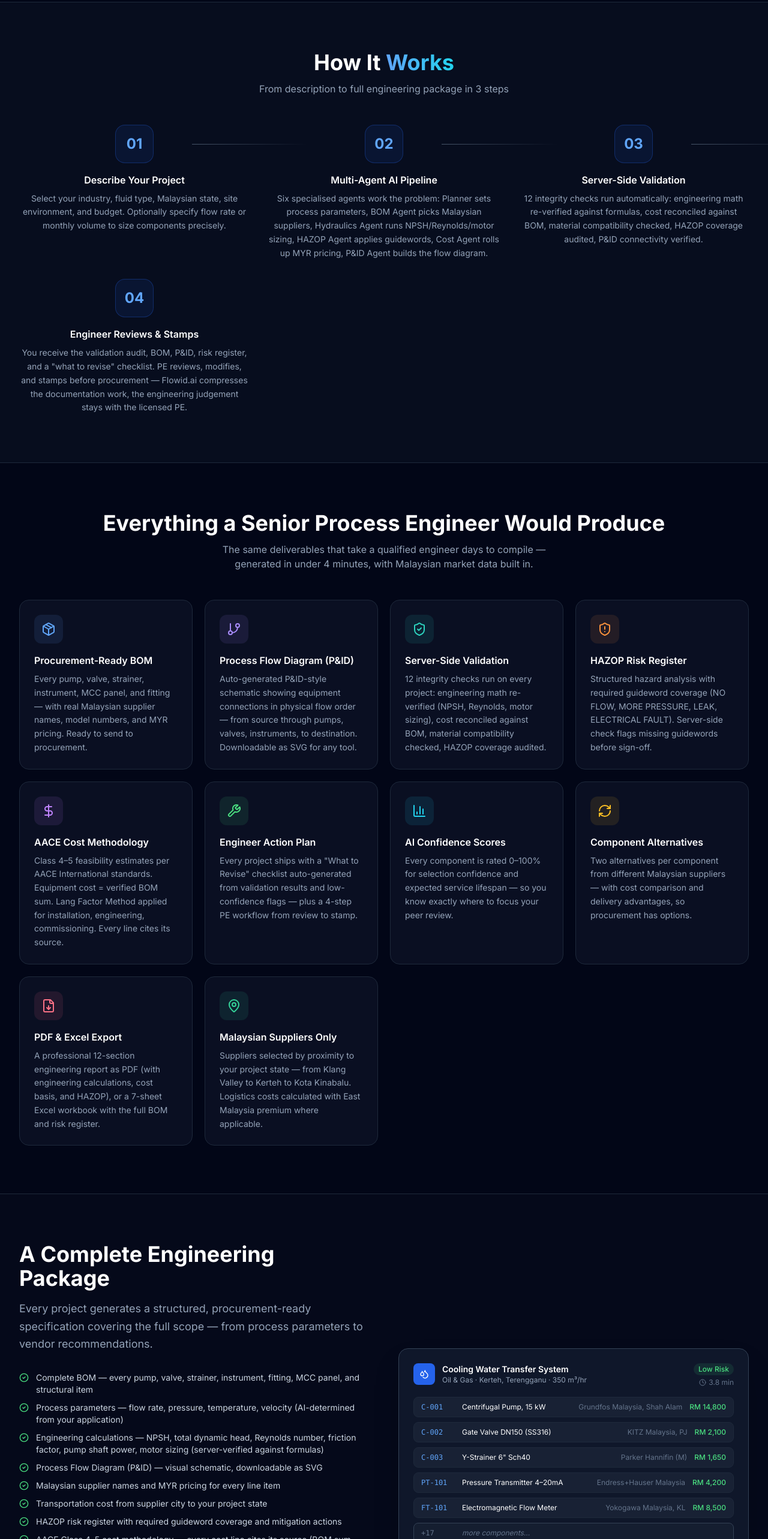
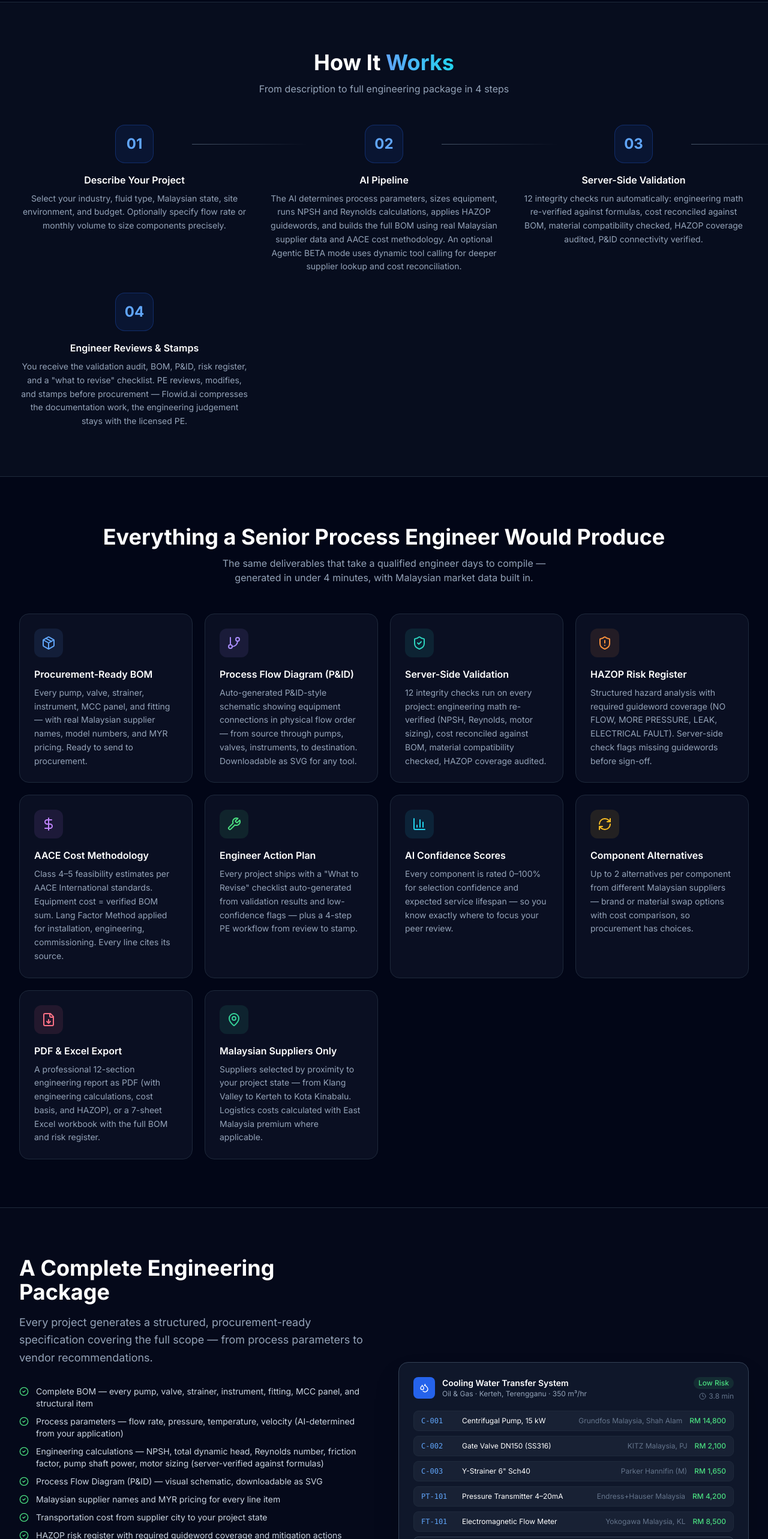
Before and after one commit to AliMGhalab/Flowid.ai, a Next.js app: page / in a window 1280 px wide. Shown: the part 2660-5226 px from the top of the page at 60% size. Built offline with nearby package versions, Linux system fonts and the light colour scheme; no server answers.

Commit message:
Fix website content incoherences with actual agent architecture

```diff
--- a/src/app/page.tsx
+++ b/src/app/page.tsx
@@ -102,7 +102,7 @@ const FEATURES = [
     icon: RefreshCw,
     title: 'Component Alternatives',
     description:
-      'Two alternatives per component from different Malaysian suppliers — with cost comparison and delivery advantages, so procurement has options.',
+      'Up to 2 alternatives per component from different Malaysian suppliers — brand or material swap options with cost comparison, so procurement has choices.',
     color: 'text-amber-400',
     bg: 'bg-amber-400/10',
   },
@@ -133,9 +133,9 @@ const STEPS = [
   },
   {
     number: '02',
-    title: 'Multi-Agent AI Pipeline',
+    title: 'AI Pipeline',
     description:
-      'Six specialised agents work the problem: Planner sets process parameters, BOM Agent picks Malaysian suppliers, Hydraulics Agent runs NPSH/Reynolds/motor sizing, HAZOP Agent applies guidewords, Cost Agent rolls up MYR pricing, P&ID Agent builds the flow diagram.',
+      'The AI determines process parameters, sizes equipment, runs NPSH and Reynolds calculations, applies HAZOP guidewords, and builds the full BOM using real Malaysian supplier data and AACE cost methodology. An optional Agentic BETA mode uses dynamic tool calling for deeper supplier lookup and cost reconciliation.',
   },
   {
     number: '03',
@@ -457,7 +457,7 @@ export default function LandingPage() {
             <h2 className="mb-3 text-3xl font-bold sm:text-4xl">
               How It <span className="bg-gradient-to-r from-blue-400 to-cyan-400 bg-clip-text text-transparent">Works</span>
             </h2>
-            <p className="text-slate-400">From description to full engineering package in 3 steps</p>
+            <p className="text-slate-400">From description to full engineering package in 4 steps</p>
           </div>
           <div className="grid gap-8 sm:grid-cols-3">
             {STEPS.map((s, i) => (
@@ -555,7 +555,7 @@ export default function LandingPage() {
                   </div>
                 ))}
                 <div className="flex items-center gap-3 rounded-lg border border-slate-700 bg-slate-800/40 px-3 py-2">
-                  <span className="font-mono text-xs text-slate-500 w-14 shrink-0">+17</span>
+                  <span className="font-mono text-xs text-slate-500 w-14 shrink-0">+7</span>
                   <span className="flex-1 text-xs text-slate-500 italic">more components…</span>
                 </div>
               </div>
```
